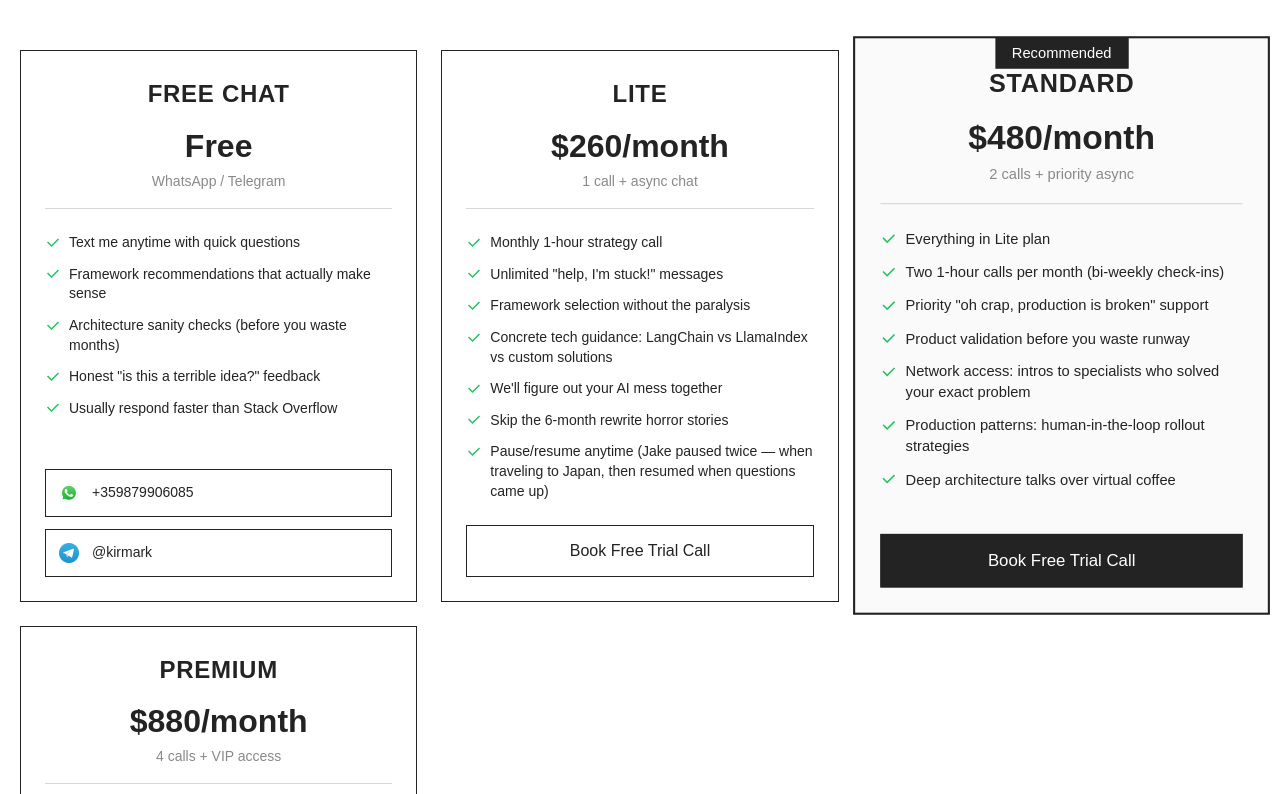
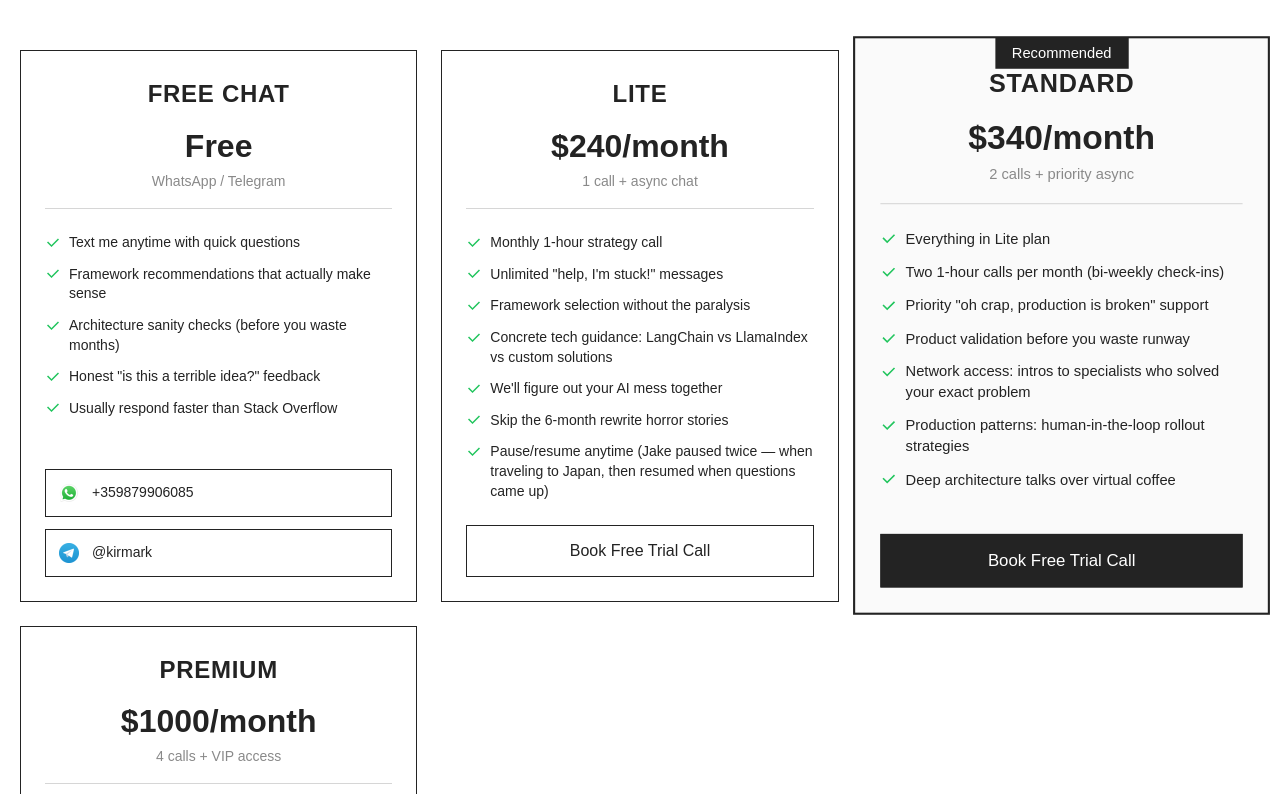
Before and after one commit to kirill-markin/kirill-markin-com, a Next.js app: page /services/mentorship in a window 1280 px wide. Shown: the part 286-1080 px from the top of the page. Built offline with nearby package versions, Linux system fonts and the light colour scheme.

Commit message:
fix: update mentorship service pricing in data and metadata
- Adjusted the pricing for the Lite, Standard, and Premium mentorship plans in servicesMentorshipData.
- Updated corresponding product price metadata to reflect the new pricing structure for accurate representation.

```diff
--- a/src/data/servicesMentorship.ts
+++ b/src/data/servicesMentorship.ts
@@ -34,7 +34,7 @@ export const servicesMentorshipData: ServiceFractionalCTOData = {
         {
             planId: 'lite',
             name: 'Lite',
-            price: '$260/month',
+            price: '$240/month',
             hours: '1 call + async chat',
             features: [
                 'Monthly 1-hour strategy call',
@@ -51,7 +51,7 @@ export const servicesMentorshipData: ServiceFractionalCTOData = {
         {
             planId: 'standard',
             name: 'Standard',
-            price: '$480/month',
+            price: '$340/month',
             hours: '2 calls + priority async',
             features: [
                 'Everything in Lite plan',
@@ -69,7 +69,7 @@ export const servicesMentorshipData: ServiceFractionalCTOData = {
         {
             planId: 'premium',
             name: 'Premium',
-            price: '$880/month',
+            price: '$1000/month',
             hours: '4 calls + VIP access',
             features: [
                 'Everything in Standard plan',
--- a/src/lib/metadata.ts
+++ b/src/lib/metadata.ts
@@ -709,7 +709,7 @@ export function generateMentorshipPageMetadata(): Metadata {
         },
         other: {
             'og:type': 'product',
-            'product:price:amount': '260',
+            'product:price:amount': '240',
             'product:price:currency': 'USD',
             'product:availability': 'in stock',
             'product:condition': 'new',
```
